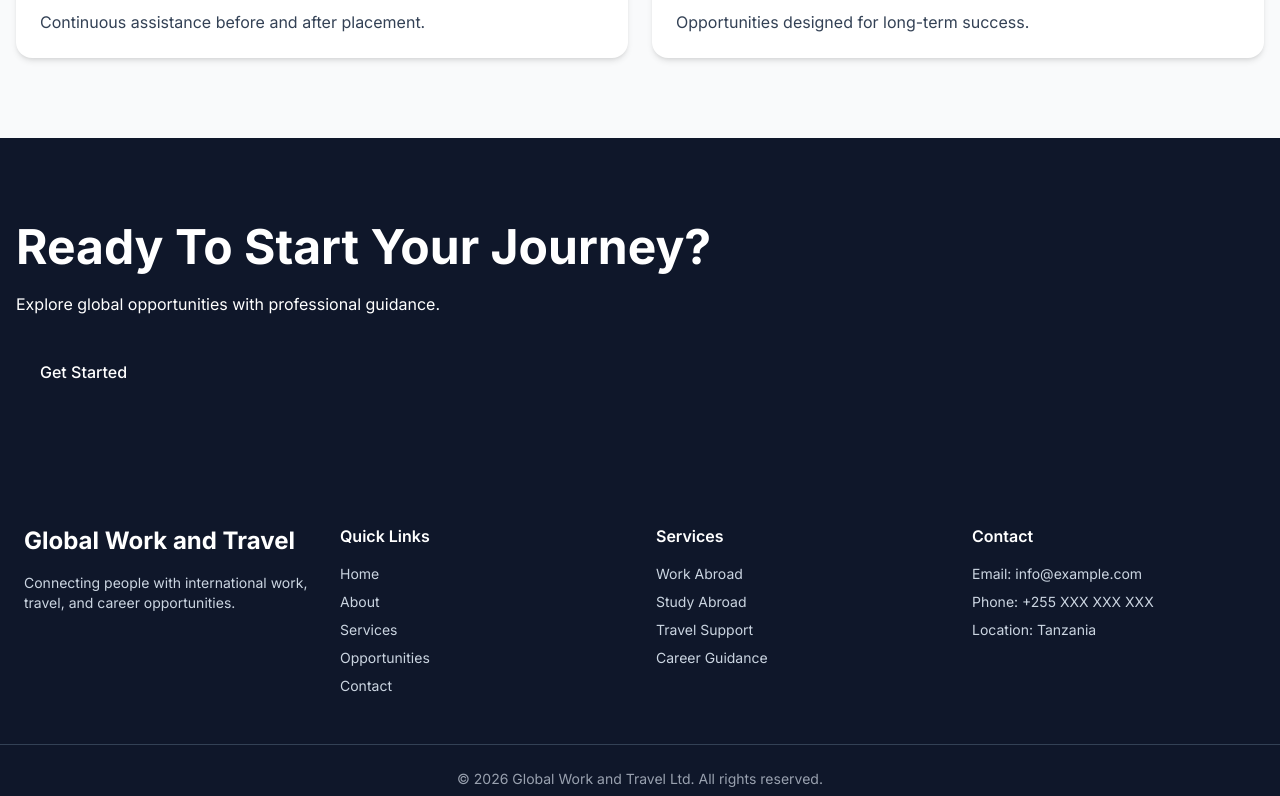
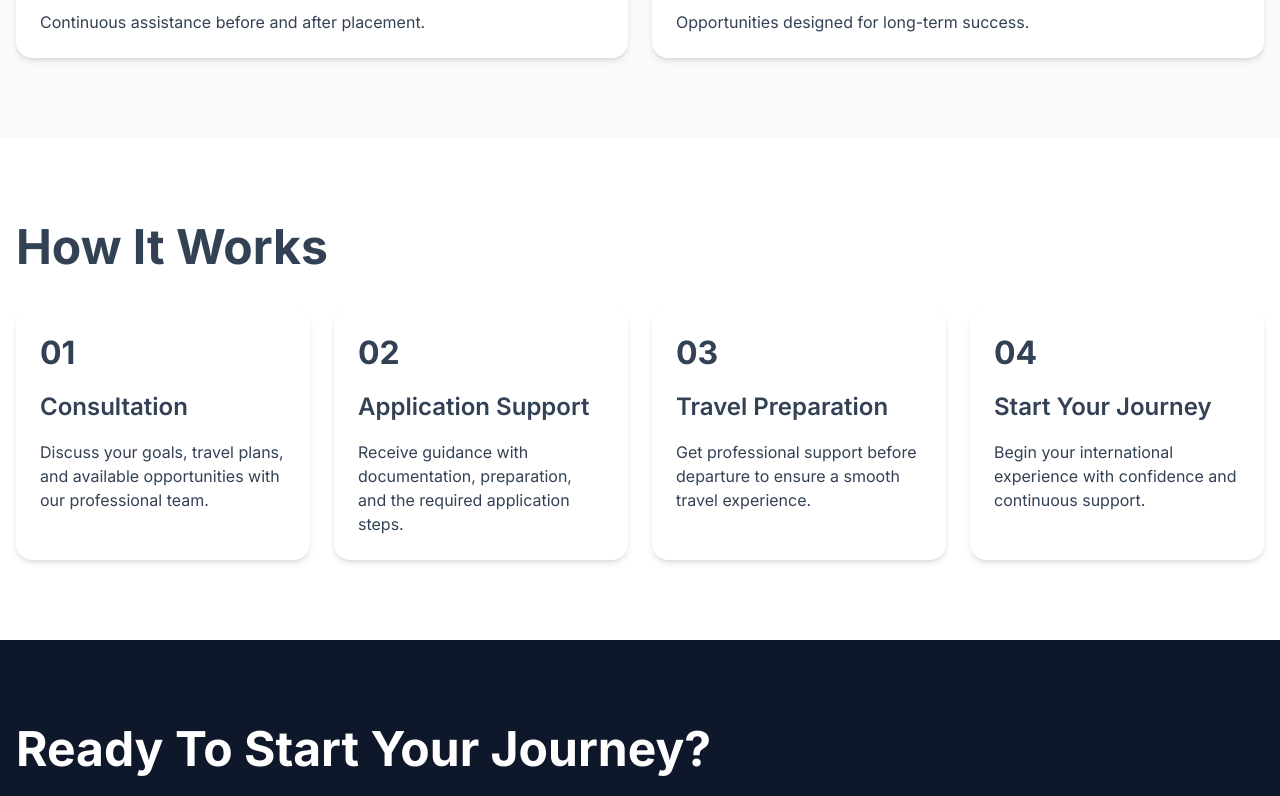
Before and after one commit to ericbalaile/Balaile-Tech-Lab, a React (Vite) app: page / in a window 1280 px wide. Shown: the part 2120-2916 px from the top of the page. Built offline with nearby package versions, Linux system fonts and the light colour scheme.

Commit message:
Add application process section to homepage

```diff
--- a/src/pages/Home.jsx
+++ b/src/pages/Home.jsx
@@ -75,6 +75,33 @@ function Home() {
     {
       title: "Career Growth",
       description: "Opportunities designed for long-term success.",
+    },
+  ];
+
+  const applicationProcess = [
+    {
+      step: "01",
+      title: "Consultation",
+      description:
+        "Discuss your goals, travel plans, and available opportunities with our professional team.",
+    },
+    {
+      step: "02",
+      title: "Application Support",
+      description:
+        "Receive guidance with documentation, preparation, and the required application steps.",
+    },
+    {
+      step: "03",
+      title: "Travel Preparation",
+      description:
+        "Get professional support before departure to ensure a smooth travel experience.",
+    },
+    {
+      step: "04",
+      title: "Start Your Journey",
+      description:
+        "Begin your international experience with confidence and continuous support.",
     },
   ];
 
@@ -177,6 +204,25 @@ function Home() {
         </Container>
       </Section>
 
+      {/* Application Process Section */}
+      <Section>
+        <Container>
+          <h2 className="mb-8 text-3xl font-bold">How It Works</h2>
+
+          <div className="grid gap-6 md:grid-cols-4">
+            {applicationProcess.map((item) => (
+              <Card key={item.step}>
+                <p className="text-2xl font-bold">{item.step}</p>
+
+                <h3 className="mt-4 text-xl font-semibold">{item.title}</h3>
+
+                <p className="mt-4">{item.description}</p>
+              </Card>
+            ))}
+          </div>
+        </Container>
+      </Section>
+
       {/* Call To Action Section */}
       <Section background="dark">
         <Container>
```
